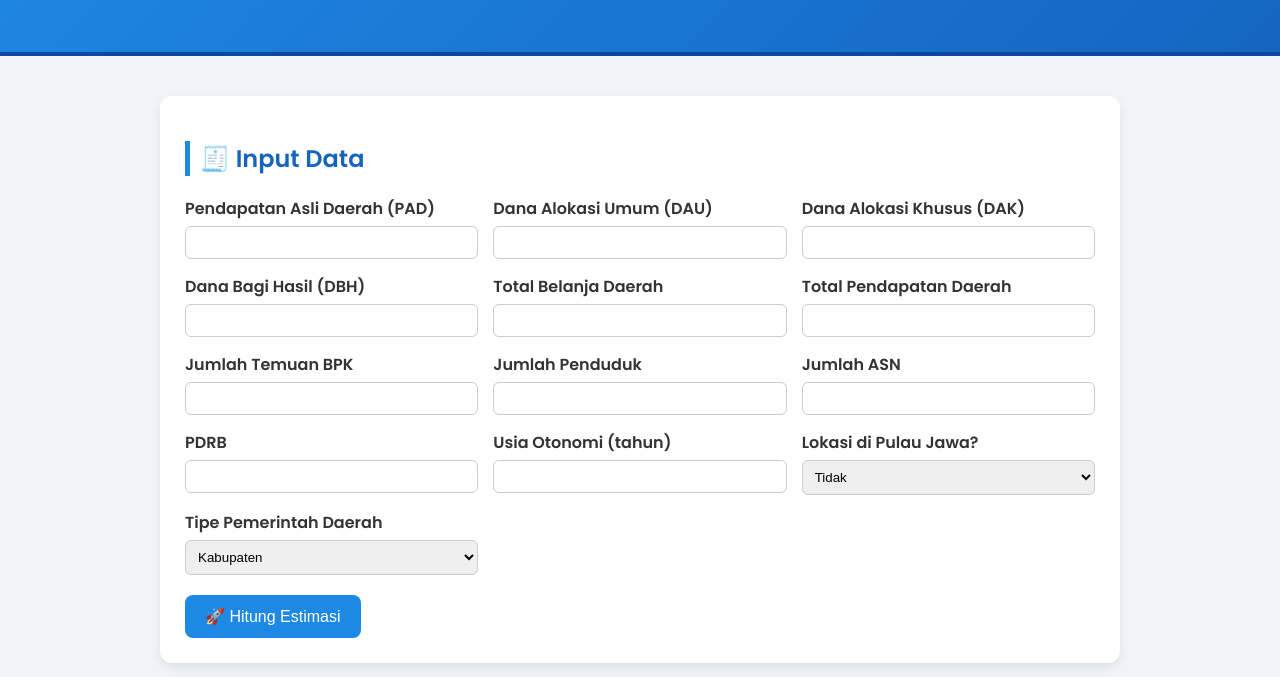
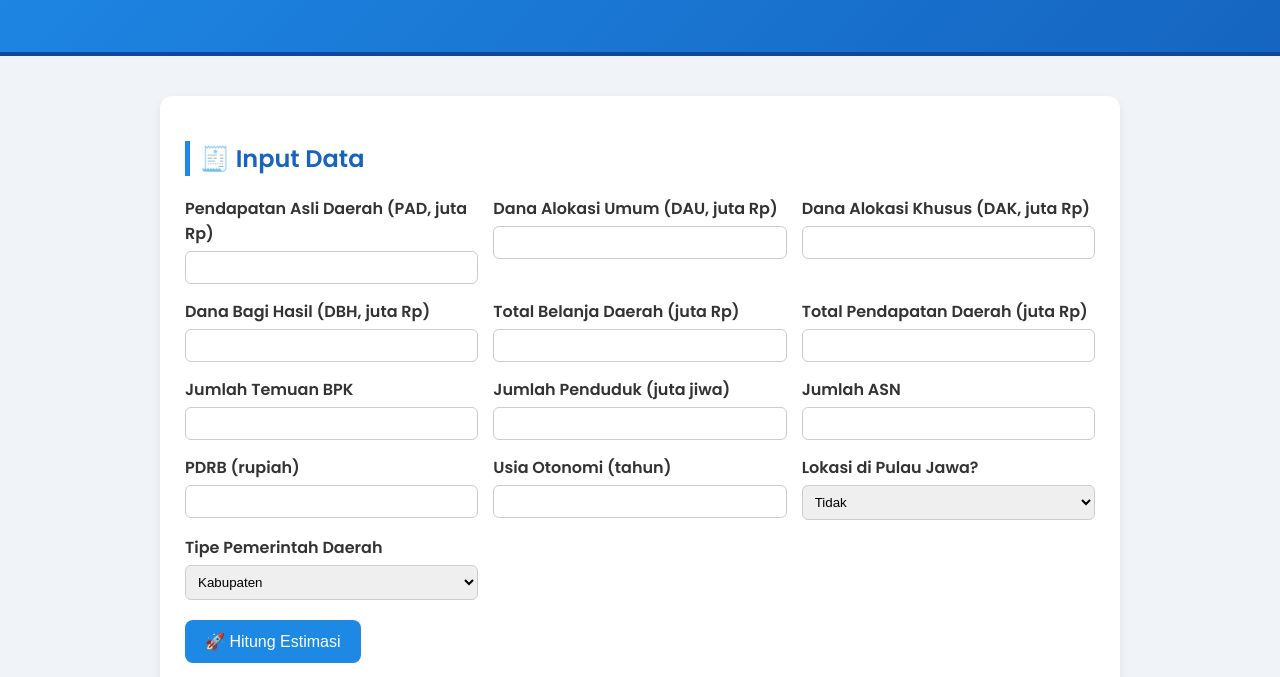
Before and after one commit to septianbk/simulasi-estimasi-korupsi-dan-ipm-pemda, a plain HTML site: page index.html in a window 1280 px wide. Shown: the part 119-796 px from the top of the page. Drawn offline with nearby package versions, Linux system fonts and the light colour scheme.

Commit message:
Update index.html

```diff
--- a/index.html
+++ b/index.html
@@ -18,16 +18,16 @@
       <h2>🧾 Input Data</h2>
       <form id="simulasiForm">
         <div class="grid">
-          <div class="field"><label>Pendapatan Asli Daerah (PAD)</label><input type="number" id="pad" required></div>
-          <div class="field"><label>Dana Alokasi Umum (DAU)</label><input type="number" id="dau" required></div>
-          <div class="field"><label>Dana Alokasi Khusus (DAK)</label><input type="number" id="dak" required></div>
-          <div class="field"><label>Dana Bagi Hasil (DBH)</label><input type="number" id="dbh" required></div>
-          <div class="field"><label>Total Belanja Daerah</label><input type="number" id="belanja" required></div>
-          <div class="field"><label>Total Pendapatan Daerah</label><input type="number" id="pendapatan" required></div>
+          <div class="field"><label>Pendapatan Asli Daerah (PAD, juta Rp)</label><input type="text" id="pad" required></div>
+          <div class="field"><label>Dana Alokasi Umum (DAU, juta Rp)</label><input type="text" id="dau" required></div>
+          <div class="field"><label>Dana Alokasi Khusus (DAK, juta Rp)</label><input type="text" id="dak" required></div>
+          <div class="field"><label>Dana Bagi Hasil (DBH, juta Rp)</label><input type="text" id="dbh" required></div>
+          <div class="field"><label>Total Belanja Daerah (juta Rp)</label><input type="text" id="belanja" required></div>
+          <div class="field"><label>Total Pendapatan Daerah (juta Rp)</label><input type="text" id="pendapatan" required></div>
           <div class="field"><label>Jumlah Temuan BPK</label><input type="number" id="temuan" required></div>
-          <div class="field"><label>Jumlah Penduduk</label><input type="number" id="penduduk" required></div>
+          <div class="field"><label>Jumlah Penduduk (juta jiwa)</label><input type="text" id="penduduk" required></div>
           <div class="field"><label>Jumlah ASN</label><input type="number" id="asn" required></div>
-          <div class="field"><label>PDRB</label><input type="number" id="pdrb" required></div>
+          <div class="field"><label>PDRB (rupiah)</label><input type="number" id="pdrb" required></div>
           <div class="field"><label>Usia Otonomi (tahun)</label><input type="number" id="usia" required></div>
           <div class="field">
             <label>Lokasi di Pulau Jawa?</label>
@@ -59,7 +59,6 @@
         <h3>Estimasi Indeks Pembangunan Manusia (IPM)</h3>
         <p id="hasilIpm">-</p>
       </div>
-
       <canvas id="hasilChart" width="400" height="200"></canvas>
     </section>
   </main>
```
